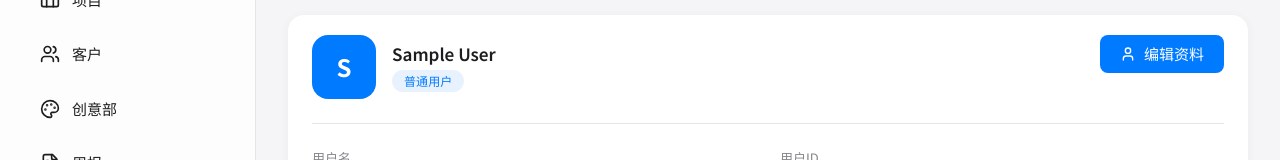
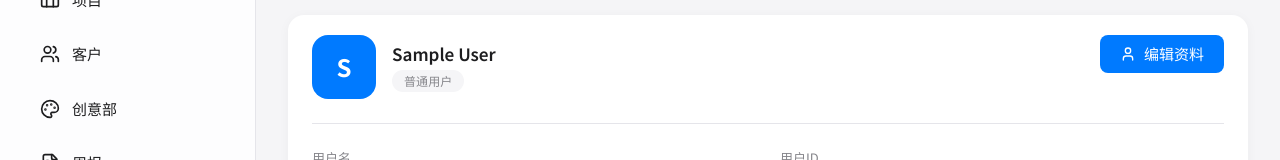
Before and after one commit to linyuan0419-ux/project-management-system, a Vue app: page /profile in a window 1280 px wide. Shown: the part 167-327 px from the top of the page. Built offline with nearby package versions, Linux system fonts and the light colour scheme; sample sign-in values are in the browser's storage.

Commit message:
Summary
修复权限判断，添加数据持久化

```diff
--- a/src/views/ProfileView.vue
+++ b/src/views/ProfileView.vue
@@ -175,8 +175,8 @@ const departments = ['管理部', '项目部', '创意部', '财务部', '技术
           <div>
             <h4 class="text-title-2">{{ authStore.currentUser?.name }}</h4>
             <div class="flex items-center gap-2 mt-1">
-              <span class="tag" :class="authStore.isAdmin ? 'tag-red' : 'tag-blue'">
-                {{ authStore.isAdmin ? '管理员' : '普通用户' }}
+              <span class="tag" :class="authStore.isDeveloper ? 'tag-red' : authStore.isManager ? 'tag-blue' : 'tag-gray'">
+                {{ authStore.isDeveloper ? '开发者' : authStore.isManager ? '管理员' : '普通用户' }}
               </span>
               <span class="text-caption">{{ authStore.currentUser?.department }}</span>
             </div>
--- a/src/views/UsersView.vue
+++ b/src/views/UsersView.vue
@@ -97,7 +97,7 @@ const getRoleText = (role: UserRole) => {
         <p class="text-caption mt-1">管理系统用户账号和权限</p>
       </div>
       <button
-        v-if="authStore.isAdmin"
+        v-if="authStore.canManageUsers"
         @click="openAddModal"
         class="btn-primary flex items-center gap-2"
       >
```
